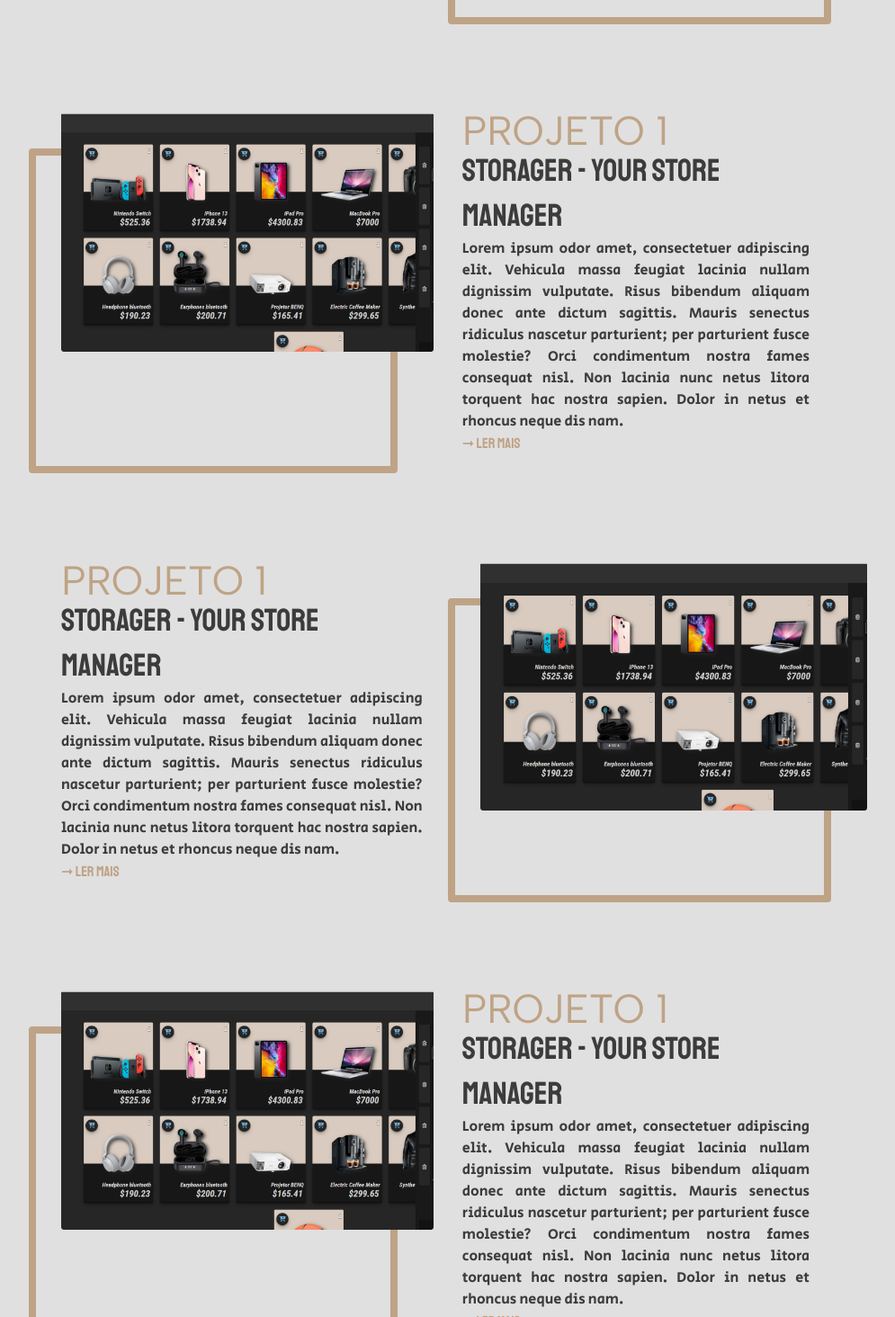
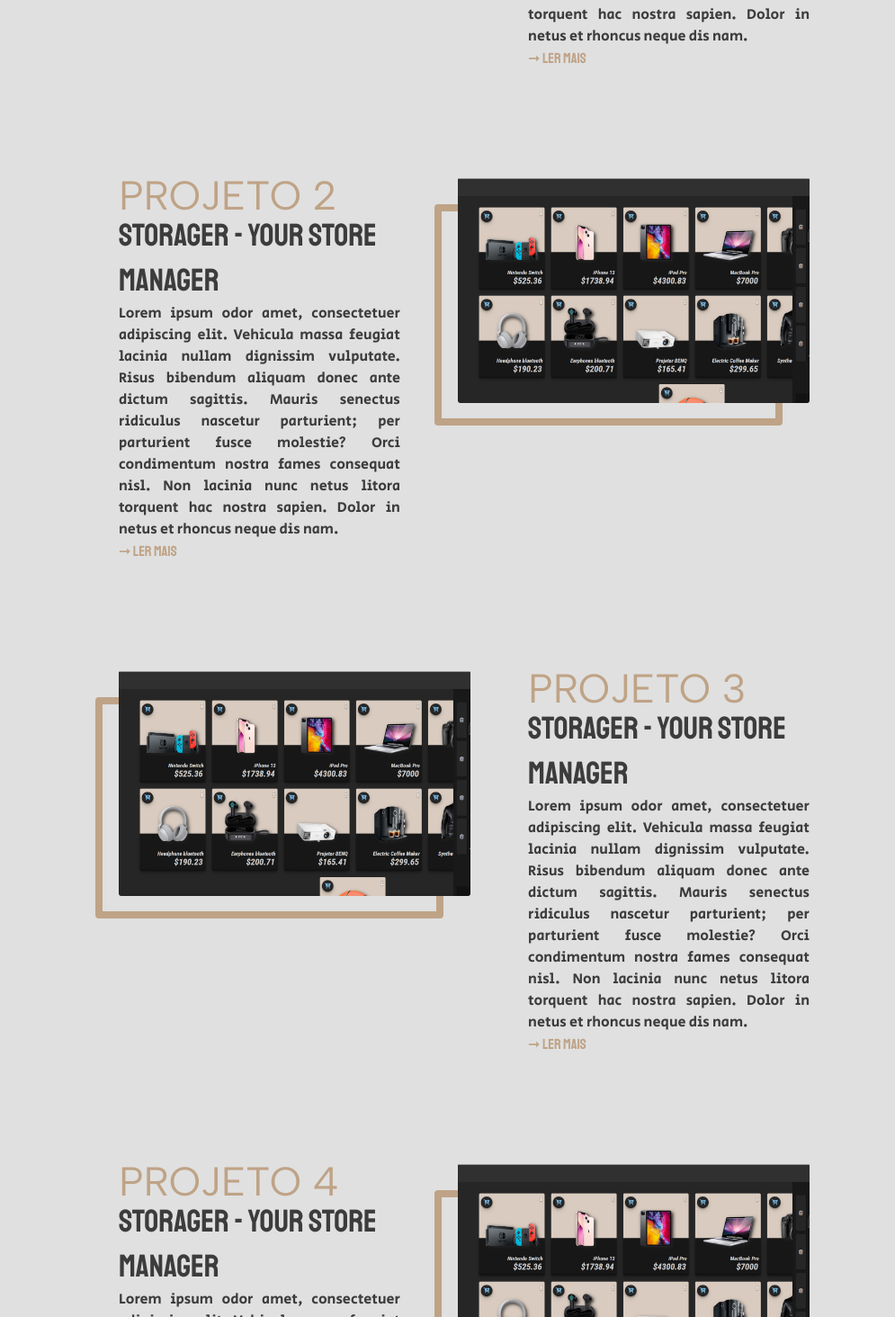
Before and after one commit to issagomesdev/portfolio, a React (Vite) app: page / in a window 1280 px wide. Shown: the part 2586-4050 px from the top of the page at 90% size, without its empty margins (124-1119 px from the left). Built offline with nearby package versions, Linux system fonts and the light colour scheme; a web font is replaced by a local one.

Commit message:
ajustando responsividade da sectiond eportfolio e services

```diff
--- a/src/shared/components/Portfolio.tsx
+++ b/src/shared/components/Portfolio.tsx
@@ -5,8 +5,60 @@ const PortfolioComponent = () => {
 
     const theme = useTheme();
     const smallScreen = useMediaQuery(theme.breakpoints.down("md"));
-    const mediumScreen = useMediaQuery(theme.breakpoints.between("md", "lg"));
+    const mediumScreen = useMediaQuery("(max-width:1200px)");
     const largerScreen = useMediaQuery(theme.breakpoints.up("lg"));
+
+    type Project = {
+        id: number
+        title: string
+        description: string
+        image: string
+    }
+
+    const ProjectData: Project[] = [
+        {
+            id: 1,
+            title: 'Storager - Your Store Manager',
+            description: 'Lorem ipsum dolor sit amet, consectetur adipiscing elit. Sed do eiusmod tempor incididunt ut labore et dolore magna aliqua.',
+            image: '/images/projetcEx.png'
+        },
+        {
+            id: 2,
+            title: 'Storager - Your Store Manager',
+            description: 'Lorem ipsum dolor sit amet, consectetur adipiscing elit. Sed do eiusmod tempor incididunt ut labore et dolore magna aliqua.',
+            image: '/images/projetcEx.png'
+        },
+        {
+            id: 3,
+            title: 'Storager - Your Store Manager',
+            description: 'Lorem ipsum dolor sit amet, consectetur adipiscing elit. Sed do eiusmod tempor incididunt ut labore et dolore magna aliqua.',
+            image: '/images/projetcEx.png'
+        },
+        {
+            id: 4,
+            title: 'Storager - Your Store Manager',
+            description: 'Lorem ipsum dolor sit amet, consectetur adipiscing elit. Sed do eiusmod tempor incididunt ut labore et dolore magna aliqua.',
+            image: '/images/projetcEx.png'
+        },
+    ]
+
+    const ProjectComponent = (project: Project) => {
+        return (
+            <Box display={'flex'} width={'60%'} gap={mediumScreen? theme.spacing(7) : theme.spacing(8)} {...(mediumScreen ? {flexDirection: 'column-reverse', alignItems: project.id % 2 === 0? 'flex-end' : 'flex-start'} : {flexDirection: project.id % 2 === 0? 'row' : 'row-reverse', alignItems: 'flex-start'})}>
+                <Box width={'100%'}>
+                    <Box display={'flex'} flexDirection={'column'} alignItems={mediumScreen && project.id % 2 === 0? 'flex-end' : 'flex-start'}>
+                        <Typography variant="projectNumber" color={theme.palette.primary.main}>Projeto {project.id}</Typography>
+                        <Typography variant="projectName">Storager - Your Store Manager</Typography>
+                    </Box>
+                    <Typography textAlign={'justify'}>Lorem ipsum odor amet, consectetuer adipiscing elit. Vehicula massa feugiat lacinia nullam dignissim vulputate. Risus bibendum aliquam donec ante dictum sagittis. Mauris senectus ridiculus nascetur parturient; per parturient fusce molestie? Orci condimentum nostra fames consequat nisl. Non lacinia nunc netus litora torquent hac nostra sapien. Dolor in netus et rhoncus neque dis nam.</Typography>
+                    <Typography fontFamily={'Staatliches'} color={theme.palette.primary.main}> ➞ ler mais </Typography>
+                </Box>
+                <Box sx={(theme) => ProjectItem(theme, mediumScreen ? '-30px' : '30px')} {...(mediumScreen ? { width: '70%' } : { width: theme.spacing(120) })}>
+                    <img src={`/images/projetcEx.png`} style={{ width: '100%', height: 'auto' }} />
+                </Box>
+            </Box>
+        )
+    }
 
     return (
         <Box display={'flex'} flexDirection={'column'} justifyContent={'center'} gap={theme.spacing(15)} width={'100%'}>
@@ -20,59 +72,10 @@ const PortfolioComponent = () => {
                     <Typography variant="projectType"> Others </Typography>
                 </Box>
             </Box>
-            <Box display={'flex'} gap={theme.spacing(15)} flexDirection={'column'} alignItems={'center'}>
-                <Box display={'flex'} width={'70%'} gap={theme.spacing(8)}>
-                    <Box width={'100%'}>
-                        <Box display={'flex'} flexDirection={'column'}>
-                            <Typography variant="projectNumber" color={theme.palette.primary.main}>Projeto 1</Typography>
-                            <Typography variant="projectName">Storager - Your Store Manager</Typography>
-                        </Box>
-                        <Typography textAlign={'justify'}>Lorem ipsum odor amet, consectetuer adipiscing elit. Vehicula massa feugiat lacinia nullam dignissim vulputate. Risus bibendum aliquam donec ante dictum sagittis. Mauris senectus ridiculus nascetur parturient; per parturient fusce molestie? Orci condimentum nostra fames consequat nisl. Non lacinia nunc netus litora torquent hac nostra sapien. Dolor in netus et rhoncus neque dis nam.</Typography>
-                        <Typography fontFamily={'Staatliches'} color={theme.palette.primary.main}> ➞ ler mais </Typography>
-                    </Box>
-                    <Box sx={(theme) => ProjectItem(theme)}>
-                        <img src={`/images/projetcEx.png`} style={{ width: '100%', height: 'auto' }} />
-                    </Box>
-                </Box>
-                <Box display={'flex'} width={'70%'} gap={theme.spacing(4)} flexDirection={'row-reverse'}>
-                    <Box width={'100%'} marginRight={theme.spacing(8)}>
-                        <Box display={'flex'} flexDirection={'column'}>
-                            <Typography variant="projectNumber" color={theme.palette.primary.main}>Projeto 1</Typography>
-                            <Typography variant="projectName">Storager - Your Store Manager</Typography>
-                        </Box>
-                        <Typography textAlign={'justify'}>Lorem ipsum odor amet, consectetuer adipiscing elit. Vehicula massa feugiat lacinia nullam dignissim vulputate. Risus bibendum aliquam donec ante dictum sagittis. Mauris senectus ridiculus nascetur parturient; per parturient fusce molestie? Orci condimentum nostra fames consequat nisl. Non lacinia nunc netus litora torquent hac nostra sapien. Dolor in netus et rhoncus neque dis nam.</Typography>
-                        <Typography fontFamily={'Staatliches'} color={theme.palette.primary.main}> ➞ ler mais </Typography>
-                    </Box>
-                    <Box sx={(theme) => ProjectItem(theme)}>
-                        <img src={`/images/projetcEx.png`} style={{ width: '100%', height: 'auto' }} />
-                    </Box>
-                </Box>
-                <Box display={'flex'} width={'70%'} gap={theme.spacing(8)}>
-                    <Box width={'100%'}>
-                        <Box display={'flex'} flexDirection={'column'}>
-                            <Typography variant="projectNumber" color={theme.palette.primary.main}>Projeto 1</Typography>
-                            <Typography variant="projectName">Storager - Your Store Manager</Typography>
-                        </Box>
-                        <Typography textAlign={'justify'}>Lorem ipsum odor amet, consectetuer adipiscing elit. Vehicula massa feugiat lacinia nullam dignissim vulputate. Risus bibendum aliquam donec ante dictum sagittis. Mauris senectus ridiculus nascetur parturient; per parturient fusce molestie? Orci condimentum nostra fames consequat nisl. Non lacinia nunc netus litora torquent hac nostra sapien. Dolor in netus et rhoncus neque dis nam.</Typography>
-                        <Typography fontFamily={'Staatliches'} color={theme.palette.primary.main}> ➞ ler mais </Typography>
-                    </Box>
-                    <Box sx={(theme) => ProjectItem(theme)}>
-                        <img src={`/images/projetcEx.png`} style={{ width: '100%', height: 'auto' }} />
-                    </Box>
-                </Box>
-                <Box display={'flex'} width={'70%'} gap={theme.spacing(4)} flexDirection={'row-reverse'}>
-                    <Box width={'100%'} marginRight={theme.spacing(8)}>
-                        <Box display={'flex'} flexDirection={'column'}>
-                            <Typography variant="projectNumber" color={theme.palette.primary.main}>Projeto 1</Typography>
-                            <Typography variant="projectName">Storager - Your Store Manager</Typography>
-                        </Box>
-                        <Typography textAlign={'justify'}>Lorem ipsum odor amet, consectetuer adipiscing elit. Vehicula massa feugiat lacinia nullam dignissim vulputate. Risus bibendum aliquam donec ante dictum sagittis. Mauris senectus ridiculus nascetur parturient; per parturient fusce molestie? Orci condimentum nostra fames consequat nisl. Non lacinia nunc netus litora torquent hac nostra sapien. Dolor in netus et rhoncus neque dis nam.</Typography>
-                        <Typography fontFamily={'Staatliches'} color={theme.palette.primary.main}> ➞ ler mais </Typography>
-                    </Box>
-                    <Box sx={(theme) => ProjectItem(theme)}>
-                        <img src={`/images/projetcEx.png`} style={{ width: '100%', height: 'auto' }} />
-                    </Box>
-                </Box>
+            <Box display={'flex'} gap={mediumScreen? theme.spacing(9) : theme.spacing(15)} flexDirection={'column'} alignItems={'center'}>
+                {ProjectData.map((project) => (
+                    <ProjectComponent key={project.id} {...project}/>
+                ))}
             </Box>
         </Box>
     )
--- a/src/shared/components/ui/ProjectItem.tsx
+++ b/src/shared/components/ui/ProjectItem.tsx
@@ -1,14 +1,14 @@
 import { Theme } from '@mui/material/styles';
 
-export const ProjectItem = (theme: Theme) => ({
-  width: theme.spacing(120),
+export const ProjectItem = (theme: Theme, right: string) => ({
   position: 'relative',
   borderRadius: '4px',
+  height: 'fit-content',
   '&::before': {
     content: '""',
     position: 'absolute',
-    top: '40px',
-    right: '40px',
+    top: '30px',
+    right: right,
     width: '99%',
     height: '95%',
     zIndex: '-9',
```
Also changed, not shown: src/shared/components/Services.tsx (+8 -8 lines).
